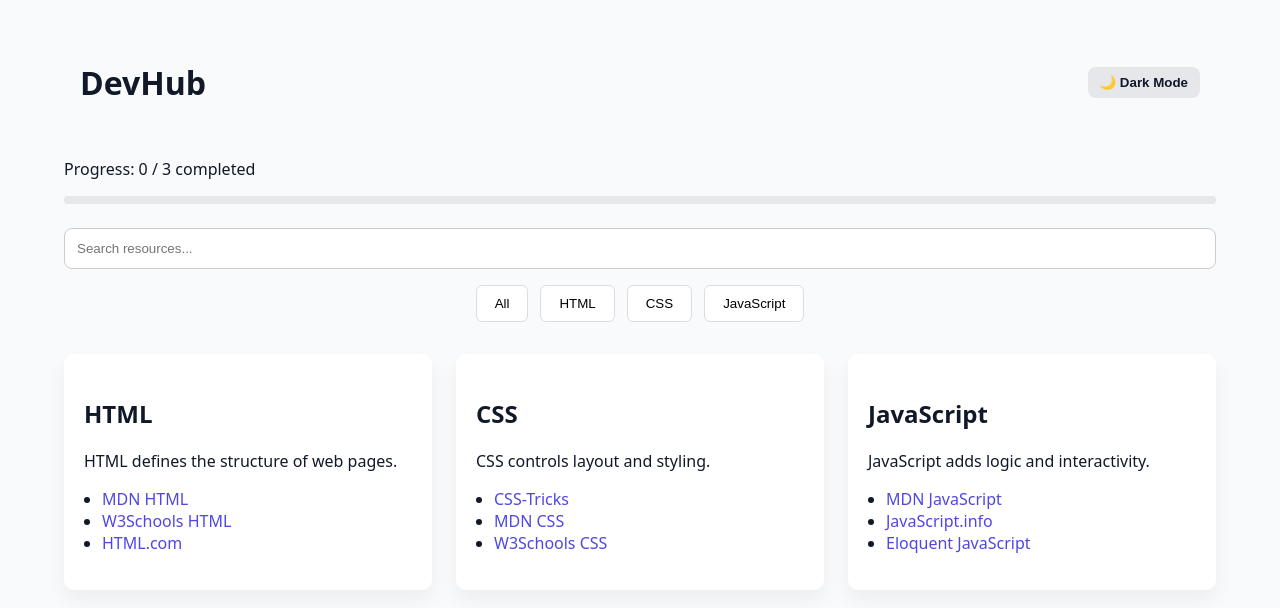
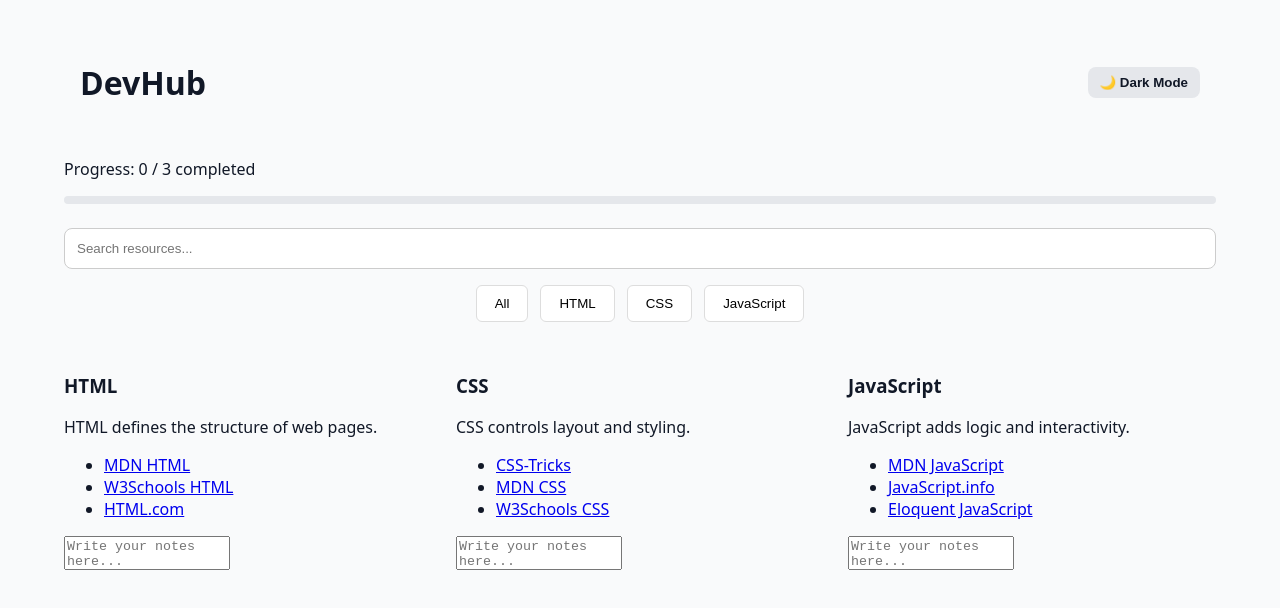
Before and after one commit to GabieRise/Devhub2.O, a React (Vite) app: page / in a window 1280 px wide. Shown: the top 608 px of the page. Built offline with nearby package versions, Linux system fonts and the light colour scheme.

Commit message:
added notes

```diff
--- a/src/App.css
+++ b/src/App.css
@@ -257,8 +257,14 @@ article a:hover {
   }
 }
 
-/* Completed card */
+/* Completed card * 18th jan 2026*/
 .completed {
   border-left: 6px solid #22c55e;
+
   opacity: 0.9;
 }
+
+textarea {
+  resize: none;
+  overflow: hidden;
+}
--- a/src/components/ResourceCard.jsx
+++ b/src/components/ResourceCard.jsx
@@ -1,21 +1,52 @@
-function ResourceCard({ title, description, level, resources }) {
+import { useEffect, useRef } from "react";
+
+function ResourceCard({
+  title,
+  description,
+  resources,
+  note,
+  onNoteChange
+}) {
+  const textareaRef = useRef(null);
+  const MAX_CHARS = 200;
+
+
+  useEffect(() => {
+    if (textareaRef.current) {
+      textareaRef.current.style.height = "auto";
+      textareaRef.current.style.height =
+        textareaRef.current.scrollHeight + "px";
+    }
+  }, [note]);
+
   return (
-    <article className={`level ${level}`}>
-      <span className="level-badge">{level}</span>
-
-      <h2>{title}</h2>
+    <div className="resource-card">
+      <h3>{title}</h3>
       <p>{description}</p>
 
       <ul>
         {resources.map((res, index) => (
           <li key={index}>
-            <a href={res.link} target="_blank" rel="noopener noreferrer">
+            <a href={res.link} target="_blank" rel="noreferrer">
               {res.name}
             </a>
           </li>
         ))}
       </ul>
-    </article>
+
+      <textarea
+        ref={textareaRef}
+        placeholder="Write your notes here..."
+        value={note}
+        maxLength={MAX_CHARS}
+        onChange={(e) => onNoteChange(title, e.target.value)}
+        rows={1}
+      />
+
+      <div className="char-count">
+        {/* {note.length} / {MAX_CHARS} */}
+      </div>
+    </div>
   );
 }
 
```
Also changed, not shown: src/components/ResourceList.jsx (line endings or trailing spaces).
